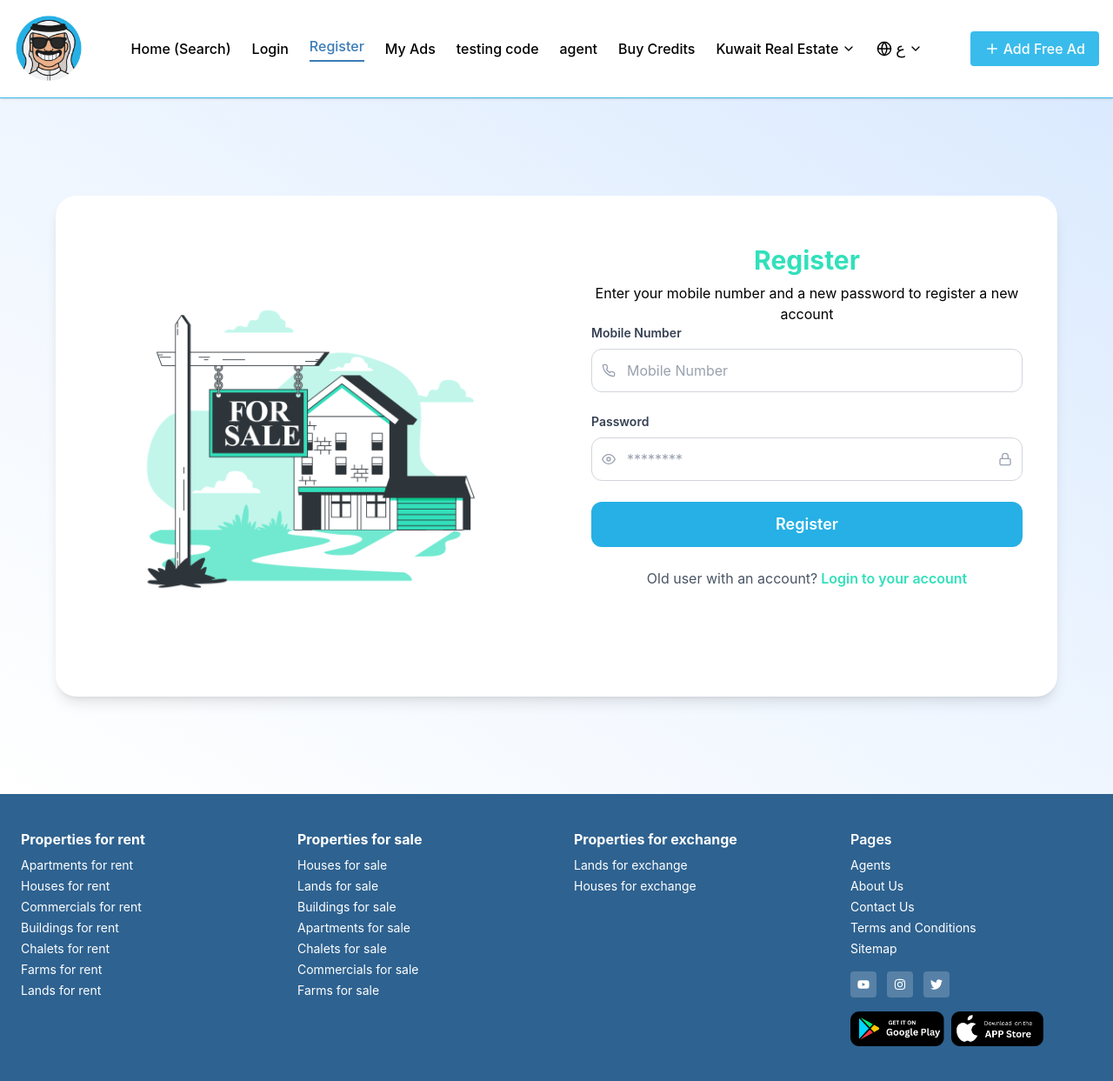
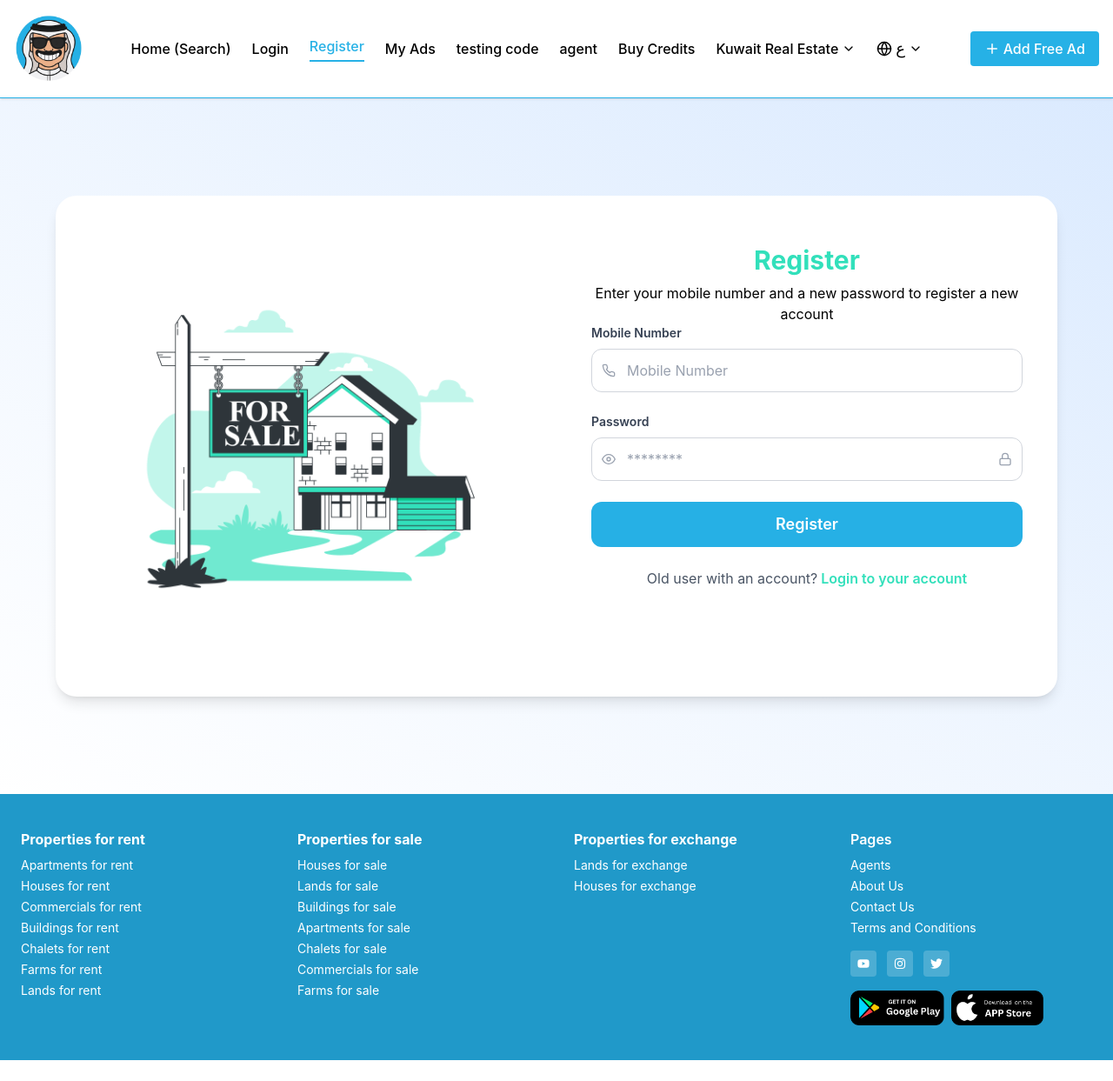
Before and after one commit to MTS-Services/Skywalker, a React (Vite) app: page /register in a window 1280 px wide. Shown: the whole page at 87% size. After the commit the page ends 1219 px from the top, so only its background shows below. Built offline with nearby package versions, Linux system fonts and the light colour scheme.

Commit message:
Fix button, footer, header, and error page colors to match logo

```diff
--- a/src/common/button/ButtonSubmit.jsx
+++ b/src/common/button/ButtonSubmit.jsx
@@ -9,7 +9,7 @@ const ButtonSubmit = ({
     <button
       type="submit"
       onClick={onClick}
-      className={`mx-auto flex w-full cursor-pointer items-center justify-center rounded bg-[var(--color-primary-400)] px-8 py-3 text-center font-medium text-white transition duration-500 ease-in-out hover:bg-[var(--color-primary-400)] sm:w-auto ${className}`}
+      className={`mx-auto flex w-full cursor-pointer items-center justify-center rounded bg-[var(--color-primary-500)] px-8 py-3 text-center font-medium text-white transition duration-500 ease-in-out hover:bg-[var(--color-primary-600)] sm:w-auto ${className}`}
     >
       {text}
     </button>
--- a/src/layouts/Footer.jsx
+++ b/src/layouts/Footer.jsx
@@ -108,7 +108,7 @@ const pagesLinks = [
     to: "/terms",
     label: { en: "Terms and Conditions", ar: "الشروط والأحكام" },
   },
-  { to: "/sitemap", label: { en: "Sitemap", ar: "خريطة الموقع" } },
+  // { to: "/sitemap", label: { en: "Sitemap", ar: "خريطة الموقع" } },
 ];
 
 // Footer Component
@@ -116,7 +116,7 @@ const Footer = () => {
   const { isRTL } = useLanguage();
 
   return (
-    <footer className="bg-[var(--color-adspart)] px-6 py-10 text-sm text-white">
+    <footer className="bg-[var(--color-primary-600)] px-6 py-10 text-sm text-white">
       <div
         className={`mx-auto grid max-w-7xl grid-cols-1 gap-10 sm:grid-cols-2 md:grid-cols-4 ${
           isRTL ? "rtl" : "ltr"
--- a/src/layouts/Header.jsx
+++ b/src/layouts/Header.jsx
@@ -1,4 +1,4 @@
-import { useState, useEffect } from "react";
+import { useState, useEffect, useRef } from "react";
 import { NavLink, Link, useLocation } from "react-router-dom";
 import {
   FiChevronDown,
@@ -13,8 +13,8 @@ import { IoMdCheckmark } from "react-icons/io";
 
 const navLinkClass = ({ isActive }) =>
   isActive
-    ? "text-[#3a7bb7] border-b-2 border-[#3a7bb7] pb-1"
-    : "hover:text-[#3a7bb7] transition-colors";
+    ? "text-[#26b1e6] border-b-2 border-[#26b1e6] pb-1"
+    : "hover:text-[#26b1e6] transition-colors";
 
 function Header() {
   const [isDropdownOpen, setIsDropdownOpen] = useState(false);
@@ -22,6 +22,28 @@ function Header() {
   const [mobileMenuOpen, setMobileMenuOpen] = useState(false);
   const { isRTL, toggleLanguage, t, language } = useLanguage();
   const location = useLocation();
+
+  const dropdownRef = useRef(null);
+  const langDropdownRef = useRef(null);
+
+  useEffect(() => {
+    const handleClickOutside = (event) => {
+      if (dropdownRef.current && !dropdownRef.current.contains(event.target)) {
+        setIsDropdownOpen(false);
+      }
+      if (
+        langDropdownRef.current &&
+        !langDropdownRef.current.contains(event.target)
+      ) {
+        setLangOpen(false);
+      }
+    };
+
+    document.addEventListener("mousedown", handleClickOutside);
+    return () => {
+      document.removeEventListener("mousedown", handleClickOutside);
+    };
+  }, []);
 
   useEffect(() => {
     setIsDropdownOpen(false);
@@ -39,7 +61,7 @@ function Header() {
 
   return (
     <nav
-      className={`relative z-50 border-b border-[var(--color-primary-400)] bg-white px-4 py-4 shadow-sm ${
+      className={`relative z-50 border-b border-[var(--color-primary-500)] bg-white px-4 py-4 shadow-sm ${
         isRTL ? "rtl" : "ltr"
       }`}
     >
@@ -50,7 +72,7 @@ function Header() {
 
         <button
           onClick={() => setMobileMenuOpen((prev) => !prev)}
-          className="text-2xl text-[var(--color-primary-400)] sm:hidden"
+          className="text-2xl text-[var(--color-primary-500)] sm:hidden"
         >
           {mobileMenuOpen ? <FiX /> : <FiMenu />}
         </button>
@@ -69,12 +91,14 @@ function Header() {
             isRTL={isRTL}
             t={t}
             language={language}
+            dropdownRef={dropdownRef}
+            langDropdownRef={langDropdownRef}
           />
         </div>
 
         <NavLink
           to="/ad-upload"
-          className={`hidden items-center rounded bg-[var(--color-primary-400)] px-4 py-2 font-medium text-white transition-colors hover:bg-[var(--color-primary-400)] sm:flex ${
+          className={`hidden items-center rounded bg-[var(--color-primary-500)] px-4 py-2 font-medium text-white transition-colors hover:bg-[var(--color-primary-600)] sm:flex ${
             isRTL ? "flex-row-reverse" : ""
           }`}
         >
@@ -100,10 +124,12 @@ function Header() {
               t={t}
               language={language}
               isMobile={true}
+              dropdownRef={dropdownRef}
+              langDropdownRef={langDropdownRef}
             />
             <NavLink
-              to="/add-ad"
-              className={`flex items-center rounded bg-blue-100 px-4 py-2 font-medium text-black transition-colors hover:bg-[var(--color-primary-400)] hover:text-white ${
+              to="/ad-upload"
+              className={`flex items-center rounded bg-[var(--color-primary-500)] px-4 py-2 font-medium text-white transition-colors hover:bg-[var(--color-primary-600)] hover:text-white ${
                 isRTL ? "flex-row-reverse" : ""
               }`}
             >
@@ -127,6 +153,8 @@ const Navigation = ({
   t,
   language,
   isMobile = false,
+  dropdownRef,
+  langDropdownRef,
 }) => (
   <div
     className={`flex ${isMobile ? "flex-col gap-4" : "items-center gap-6"} ${
@@ -141,8 +169,6 @@ const Navigation = ({
 
     <NavItem to="/my-ads" label={t.header.myAds} isRTL={isRTL} />
 
-
-
     <Link to="/testingpage">testing code </Link>
     <Link to="/agents">agent </Link>
     <Link to="/buy-credits"> Buy Credits </Link>
@@ -150,8 +176,8 @@ const Navigation = ({
     <div className="relative">
       <button
         onClick={toggleDropdown}
-        className={`flex cursor-pointer items-center transition-colors hover:text-[var(--color-primary-400)] ${
-          isDropdownOpen ? "text-[var(--color-primary-400)]" : ""
+        className={`flex cursor-pointer items-center transition-colors hover:text-[var(--color-primary-600)] ${
+          isDropdownOpen ? "text-[var(--color-primary-500)]" : ""
         } ${isRTL ? "flex-row-reverse" : ""}`}
       >
         {t.header.kuwaitRealEstate}
@@ -163,7 +189,8 @@ const Navigation = ({
       </button>
       {isDropdownOpen && (
         <div
-          className={`absolute z-10 mt-2 max-h-[40vh] w-[220px] overflow-y-auto rounded-md border border-[var(--color-primary-400)] bg-white p-4 shadow-lg sm:top-full sm:left-0 sm:mt-2 sm:max-h-none sm:w-54 sm:overflow-visible ${
+          ref={dropdownRef}
+          className={`absolute z-10 mt-2 max-h-[40vh] w-[220px] overflow-y-auto rounded-md border border-[var(--color-primary-500)] bg-white p-4 shadow-lg sm:top-full sm:left-0 sm:mt-2 sm:max-h-none sm:w-54 sm:overflow-visible ${
             isRTL ? "right-0 text-right" : "left-0 text-left"
           }`}
         >
@@ -269,7 +296,7 @@ const Navigation = ({
     <div className="relative">
       <button
         onClick={toggleLangDropdown}
-        className={`flex cursor-pointer items-center space-x-1 text-sm font-semibold transition-colors hover:text-[var(--color-primary-400)] ${
+        className={`flex cursor-pointer items-center space-x-1 text-sm font-semibold transition-colors hover:text-[var(--color-primary-600)] ${
           isRTL ? "space-x-reverse" : ""
         }`}
       >
@@ -281,7 +308,8 @@ const Navigation = ({
       </button>
       {langOpen && (
         <div
-          className={`absolute z-50 mt-2 w-36 rounded-md border border-[var(--color-primary-400)] bg-white py-1 text-sm shadow-md ${
+          ref={langDropdownRef}
+          className={`absolute z-50 mt-2 w-36 rounded-md border border-[var(--color-primary-500)] bg-white py-1 text-sm shadow-md ${
             isRTL ? "right-0" : "left-0"
           }`}
         >
@@ -312,7 +340,7 @@ const NavItem = ({ to, label, isRTL }) => (
 const DropdownItem = ({ to, text, isRTL }) => (
   <NavLink
     to={to}
-    className={`block rounded px-2 py-1 text-sm text-gray-700 transition-colors hover:bg-gray-100 hover:text-[var(--color-primary-400)] ${
+    className={`block rounded px-2 py-1 text-sm text-gray-700 transition-colors hover:bg-gray-100 hover:text-[var(--color-primary-600)] ${
       isRTL ? "text-right" : "text-left"
     }`}
   >
@@ -336,15 +364,15 @@ const DropdownSection = ({ title, children, isRTL }) => (
 const LanguageItem = ({ label, code, isActive, onClick, isRTL }) => (
   <button
     onClick={onClick}
-    className={`flex w-full cursor-pointer items-center px-4 py-2 transition-colors hover:bg-gray-100 hover:text-[var(--color-primary-400)] ${
+    className={`flex w-full cursor-pointer items-center px-4 py-2 transition-colors hover:bg-gray-100 hover:text-[var(--color-primary-600)] ${
       isRTL ? "flex-row-reverse text-right" : "text-left"
-    } ${isActive ? "bg-green-50 text-[var(--color-primary-400)]" : ""}`}
+    } ${isActive ? "bg-green-50 text-[var(--color-primary-500)]" : ""}`}
   >
     <span className="text-md">{code}</span>
     <span className={`${isRTL ? "mr-2" : "ml-2"}`}>{label}</span>
     {isActive && (
       <span
-        className={`text-[var(--color-primary-400)] ${
+        className={`text-[var(--color-primary-500)] ${
           isRTL ? "mr-auto" : "ml-auto"
         }`}
       >
--- a/src/pages/ErrorPage.jsx
+++ b/src/pages/ErrorPage.jsx
@@ -32,7 +32,7 @@ const ErrorPage = () => {
         {/* Error Illustration */}
         <div className="mt-6 sm:mt-8 md:mt-10">
           <img
-            src="/public/error.png"
+            src="/error.png"
             alt="Error Illustration"
             className="mx-auto h-auto w-80 sm:w-96 md:w-104"
           />
```
